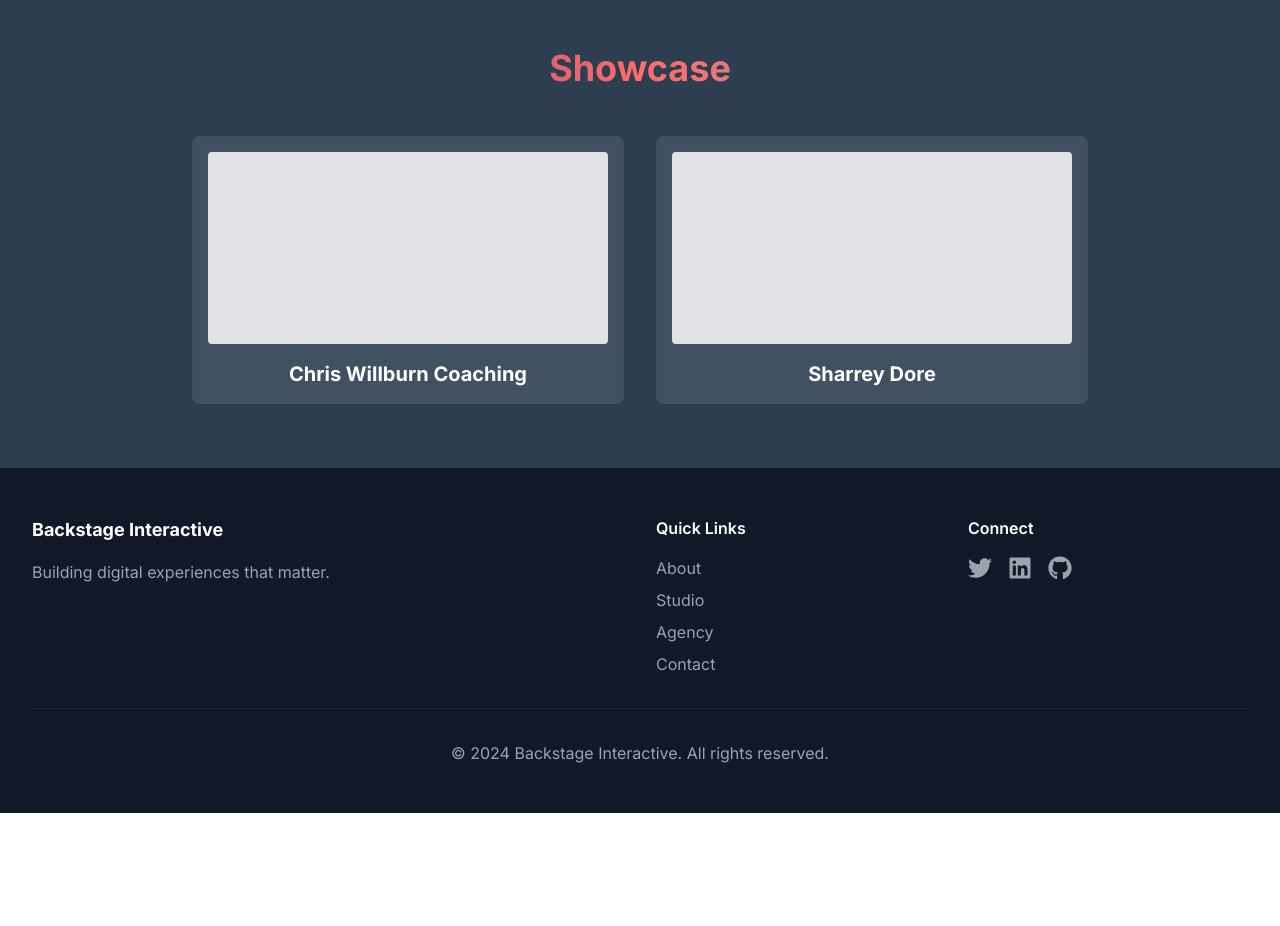
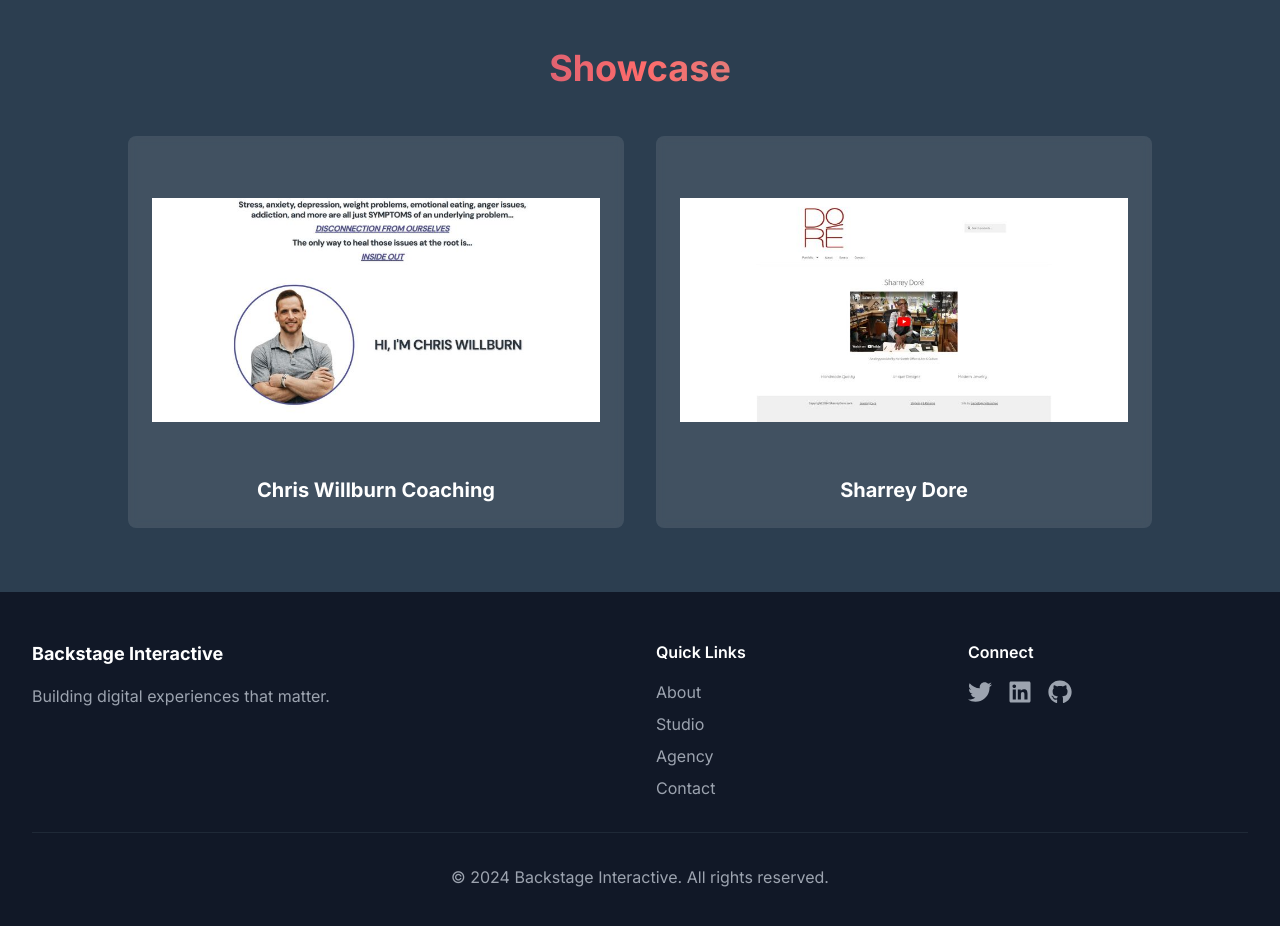
Before and after one commit to K-Love/backstage-interactive, a Next.js app: page /agency in a window 1280 px wide. Shown: the part 1340-2266 px from the top of the page. Before the commit the page ends 2153 px from the top, so only its background shows below. Built offline with nearby package versions, Linux system fonts and the light colour scheme.

Commit message:
Fix showcase image display: - Increase image container height to 300px - Add more padding around showcase items - Increase max-width of showcase container - Optimize image display with object-contain

```diff
--- a/src/pages/agency.tsx
+++ b/src/pages/agency.tsx
@@ -1,5 +1,6 @@
 import { NextPage } from 'next';
 import Head from 'next/head';
+import Image from 'next/image';
 import { motion } from 'framer-motion';
 import Layout from '../components/Layout';
 import PageHeader from '../components/PageHeader';
@@ -89,7 +90,7 @@
       <section className="py-16 bg-dark text-white">
         <div className="container">
           <h2 className="text-4xl font-bold text-center mb-12 gradient-text">Showcase</h2>
-          <div className="grid md:grid-cols-2 gap-8 max-w-4xl mx-auto">
+          <div className="grid md:grid-cols-2 gap-8 max-w-5xl mx-auto">
             {portfolio.map((item, index) => (
               <motion.a
                 key={item.title}
@@ -101,9 +102,15 @@
                 transition={{ duration: 0.5, delay: index * 0.1 }}
                 className="block group"
               >
-                <div className="bg-white/10 p-4 rounded-lg backdrop-blur-sm hover:bg-white/20 transition-all duration-300">
-                  <div className="relative h-48 mb-4 overflow-hidden rounded">
-                    <div className="absolute inset-0 bg-gray-200 animate-pulse" />
+                <div className="bg-white/10 p-6 rounded-lg backdrop-blur-sm hover:bg-white/20 transition-all duration-300">
+                  <div className="relative w-full h-[300px] mb-4 overflow-hidden rounded">
+                    <Image
+                      src={item.image}
+                      alt={item.title}
+                      fill={true}
+                      className="object-contain hover:scale-105 transition-transform duration-300"
+                      sizes="(max-width: 768px) 100vw, 50vw"
+                    />
                   </div>
                   <h3 className="text-xl font-bold text-center group-hover:text-accent transition-colors">
                     {item.title}
```
Also changed, not shown: public/images/chris-willburn.jpg (added), public/images/sharrey-dore.jpg (added).
